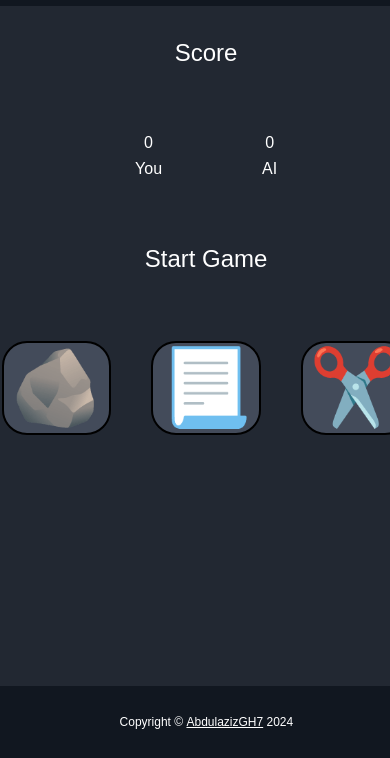
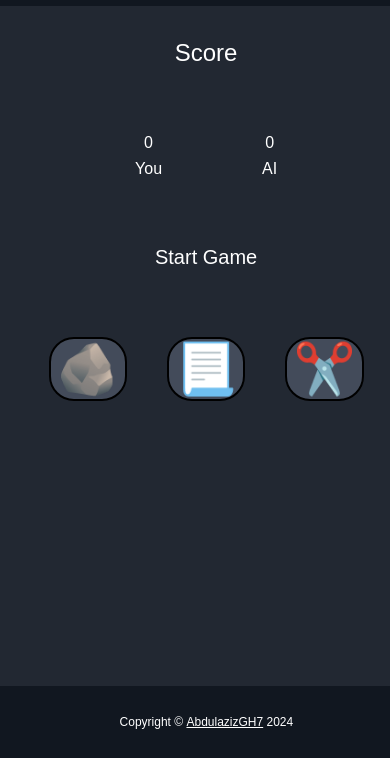
Before and after one commit to AbdulazizGH7/odin-rock-paper-scissors, a plain HTML site: page index.html in a window 390 px wide. Shown: the part 86-844 px from the top of the page. Drawn offline with Linux system fonts and the light colour scheme; a web font is replaced by a local one.

Commit message:
Editied the styles so that it fits the mobile

```diff
--- a/style.css
+++ b/style.css
@@ -109,6 +109,17 @@ header, footer{
     border-radius: 25px;
     background-color: #434b5a;
     border: 2px black solid;
+    max-width: fit-content;
 }
 
 /* ------------ */
+
+@media (max-width:700px){
+    .selection button{
+        font-size: 50px;
+    }
+
+    #status{
+        font-size: 20px ;
+    }
+}
```
